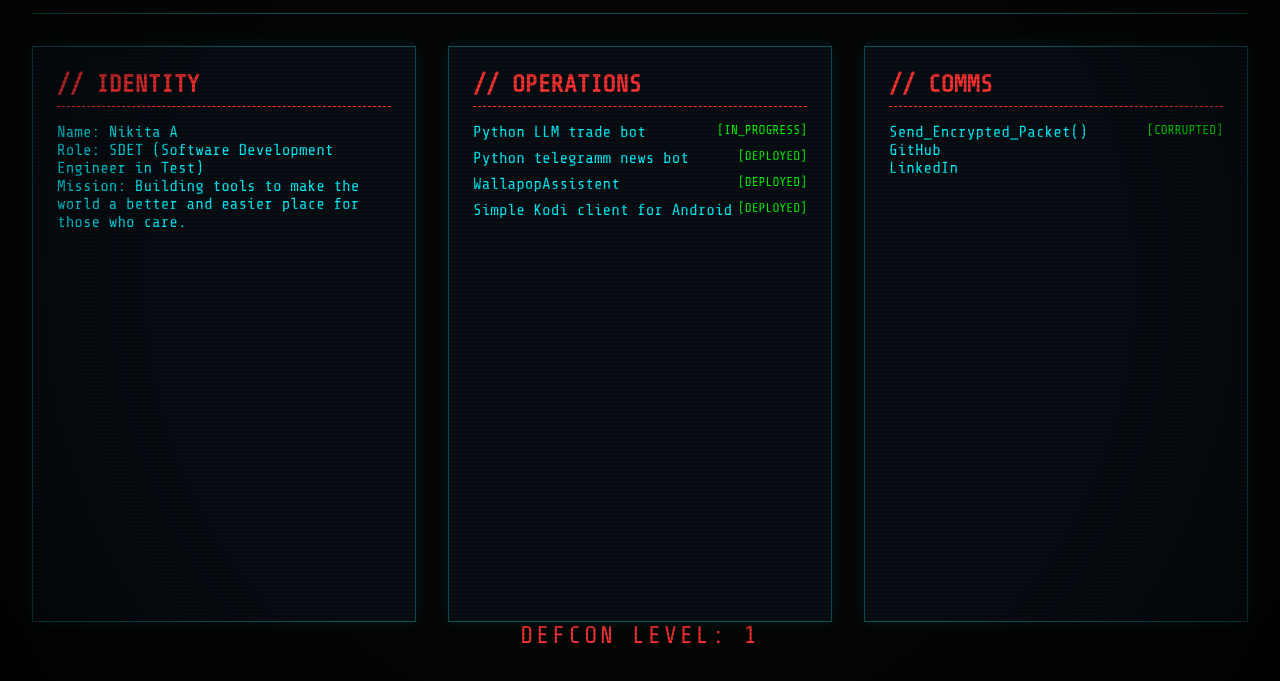
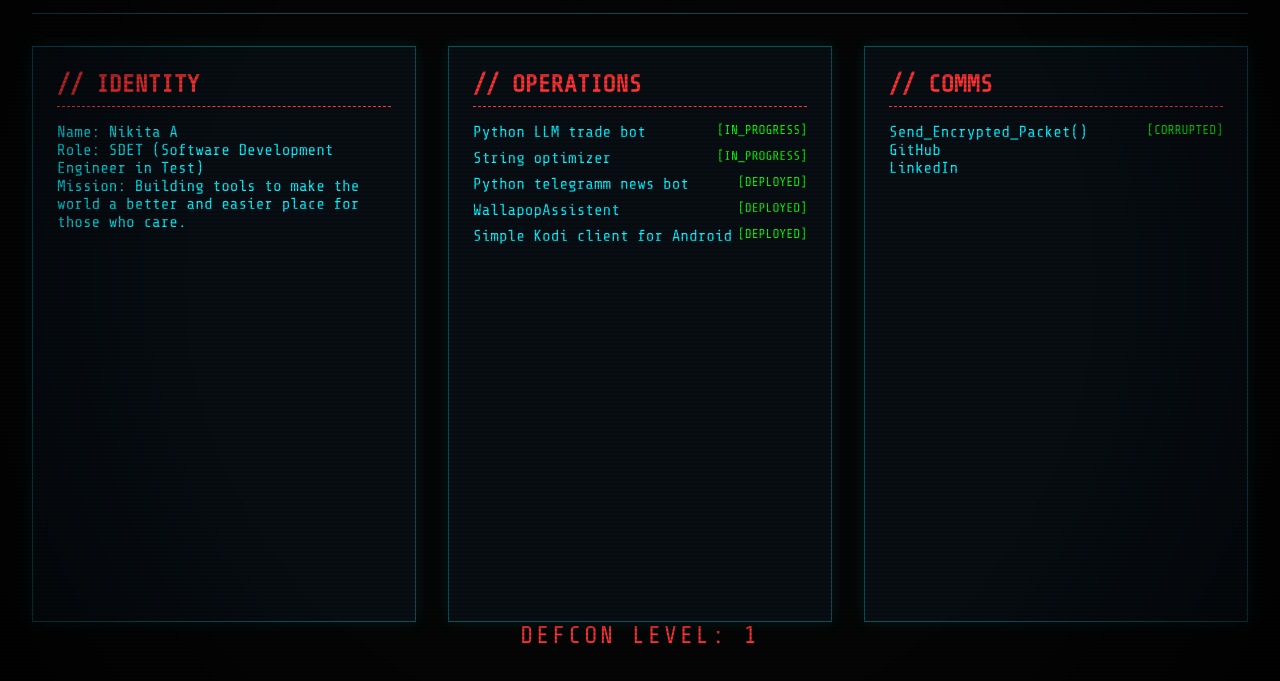
Before and after one commit to Donsezan/donsezan.github.io, a plain HTML site: page index.html in a window 1280 px wide. Shown: the part 119-800 px from the top of the page. Drawn offline with nearby package versions, Linux system fonts and the light colour scheme; no server answers.

Commit message:
Update project list in index.html

```diff
--- a/index.html
+++ b/index.html
@@ -38,14 +38,11 @@
             <section id="projects" class="panel">
                 <h2>// OPERATIONS</h2>
                 <ul class="project-list">
-                    <li><a href="https://github.com/Donsezan/Python_trade_bot">Python LLM trade bot</a> <span
-                            class="status">[IN_PROGRESS]</span></li>
-                    <li><a href="https://github.com/Donsezan/Python_news_bot">Python telegramm news bot</a> <span
-                            class="status">[DEPLOYED]</span></li>
-                    <li><a href="https://github.com/Donsezan/WallapopAssistent">WallapopAssistent</a> <span
-                            class="status">[DEPLOYED]</span></li>
-                    <li><a href="https://github.com/Donsezan/KodiAndroid">Simple Kodi client for Android</a> <span
-                            class="status">[DEPLOYED]</span></li>
+                    <li><a href="https://github.com/Donsezan/Python_trade_bot">Python LLM trade bot</a> <span class="status">[IN_PROGRESS]</span></li>
+                    <li><a href="https://donsezan.github.io/projects/string_optimizer.html">String optimizer</a> <span class="status">[IN_PROGRESS]</span></li>
+                    <li><a href="https://github.com/Donsezan/Python_news_bot">Python telegramm news bot</a> <span class="status">[DEPLOYED]</span></li>
+                    <li><a href="https://github.com/Donsezan/WallapopAssistent">WallapopAssistent</a> <span class="status">[DEPLOYED]</span></li>
+                    <li><a href="https://github.com/Donsezan/KodiAndroid">Simple Kodi client for Android</a> <span class="status">[DEPLOYED]</span></li>
                 </ul>
             </section>
 
```
